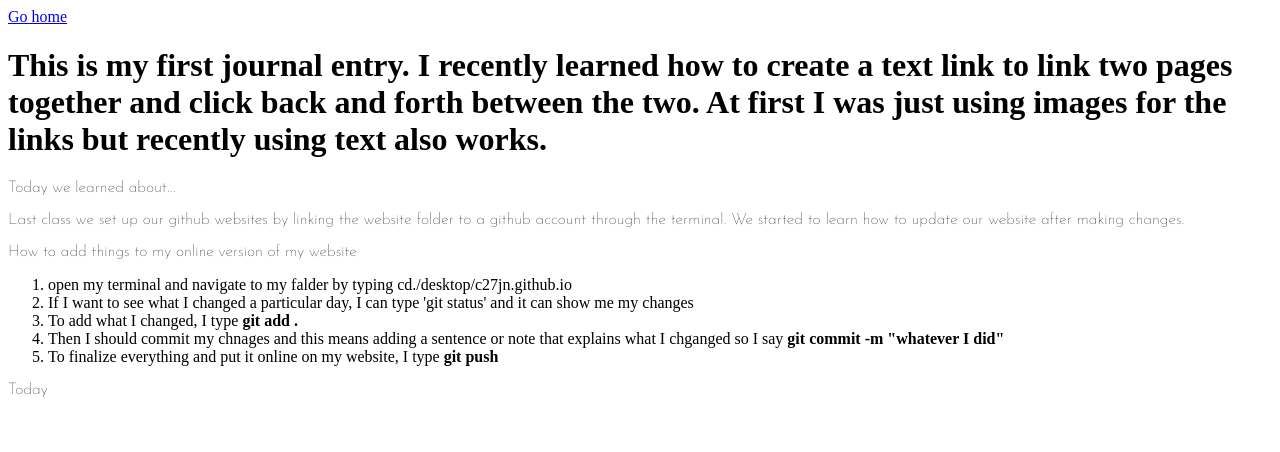
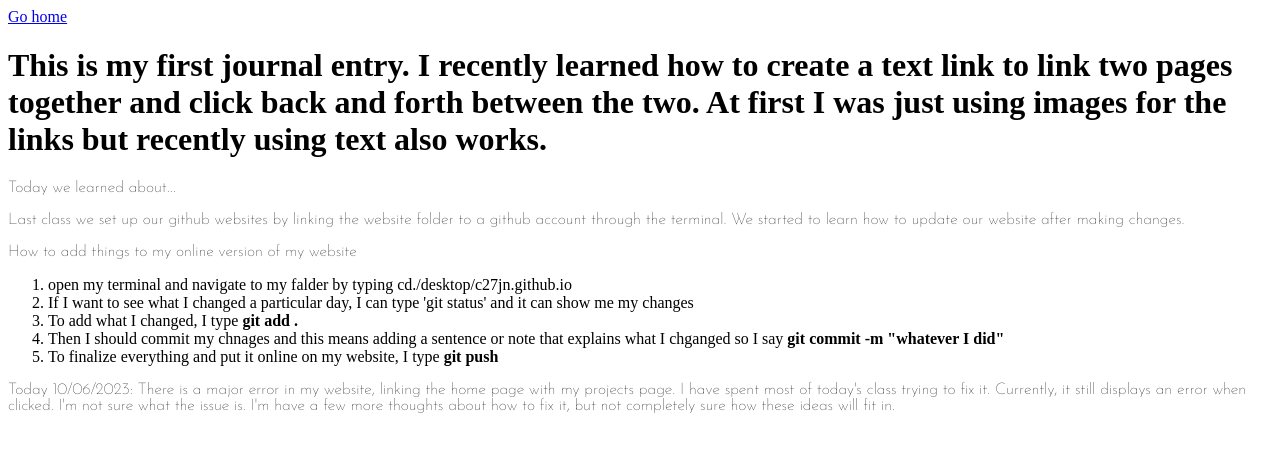
Before and after one commit to c27jn/c27jn.github.io, a plain HTML site: page journal.html in a window 1280 px wide. Drawn offline with Linux system fonts and the light colour scheme.

Commit message:
error update

```diff
--- a/journal.html
+++ b/journal.html
@@ -60,7 +60,7 @@ font-family: 'Josefin Sans', sans-serif;
 </ol>
 
 <p>
-	Today
+	Today 10/06/2023: There is a major error in my website, linking the home page with my projects page. I have spent most of today's class trying to fix it. Currently, it still displays an error when clicked. I'm not sure what the issue is. I'm have a few more thoughts about how to fix it, but not completely sure how these ideas will fit in.
 </p>
 
 
```
Also changed, not shown: projects.html (+0 -1 lines).
